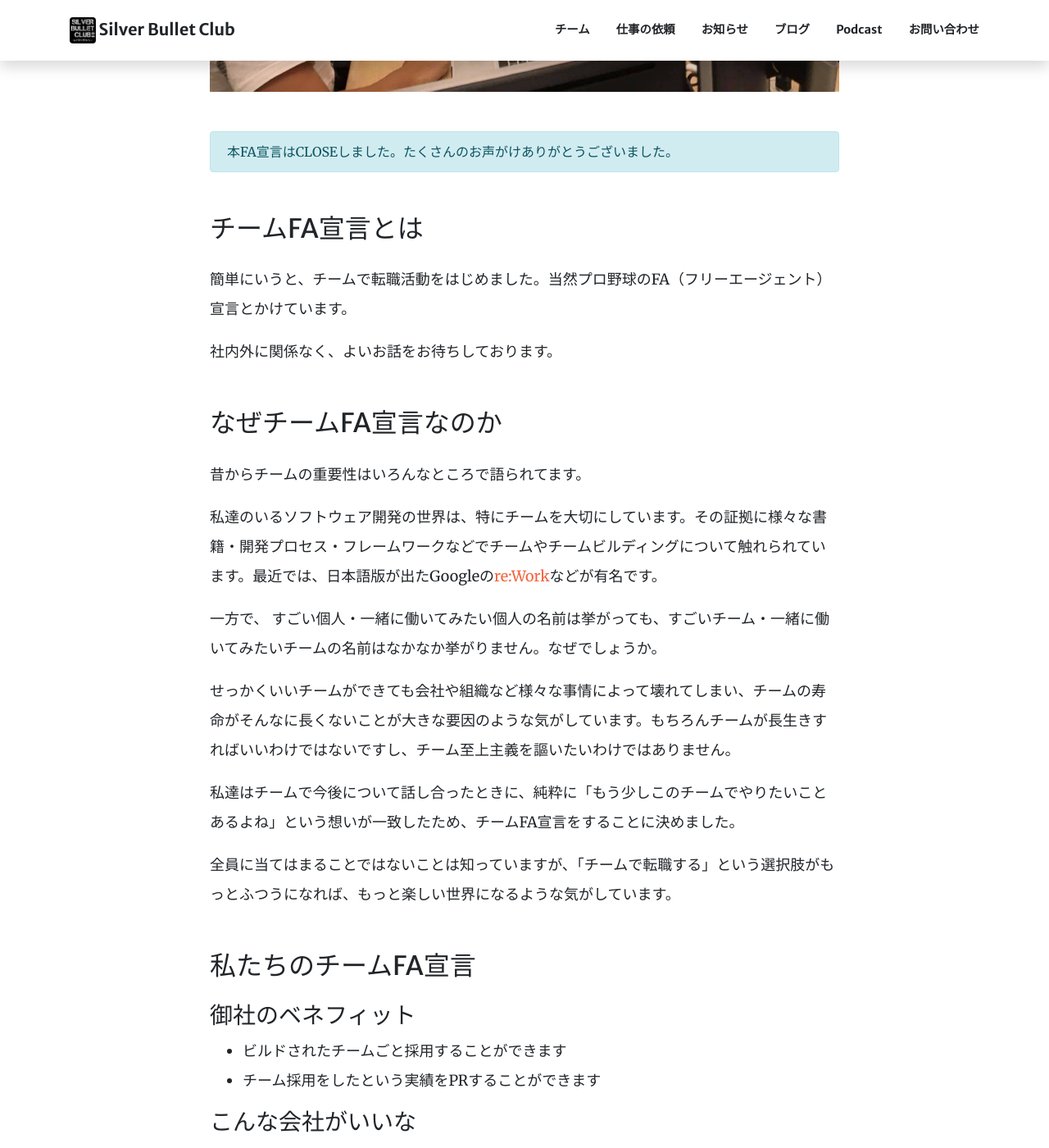
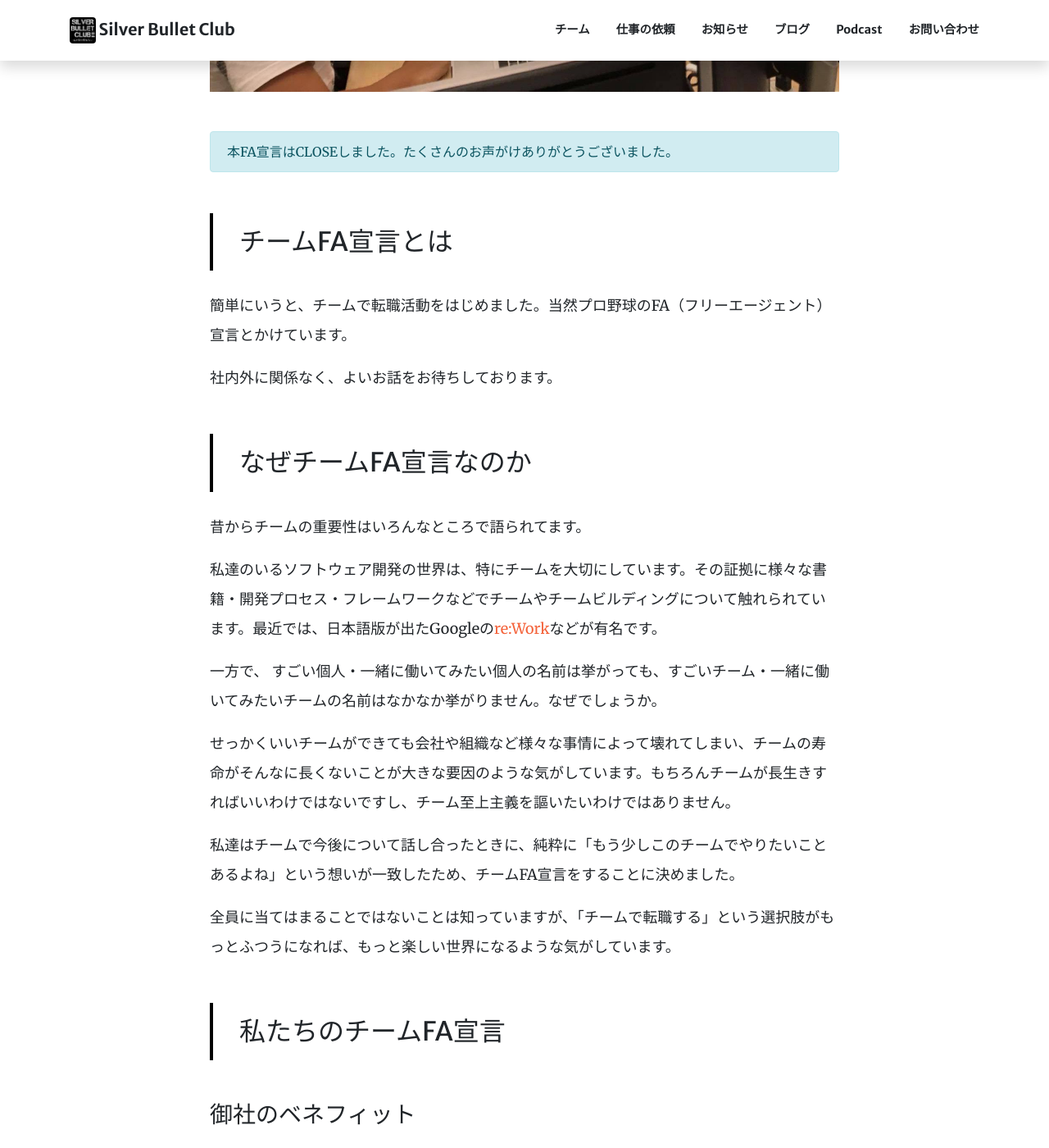
Before and after one commit to silver-bullet-club/silver-bullet-club.github.io, a Jekyll site: the page built from _posts/2019-01-28-teamfa.md, in a window 1280 px wide and 1400 px high, scrolled down 848 px. Shown: the whole window at 82% size. Built offline with Jekyll 4.4.1, drawn with Linux system fonts in a browser that asks for light colours.

Commit message:
postの見出し行間修正

```diff
--- a/assets/css/main.scss
+++ b/assets/css/main.scss
@@ -7,8 +7,12 @@
 @import "member-box", "timeline", "page", "icons";
 
 #post {
+  h2,h3 {
+    margin: 50px 0 25px;
+  }
   h2 {
-    margin: 50px 0 25px;
+    padding: 1rem 2rem;
+    border-left: 4px solid #000;
   }
   p,
   li {
```
